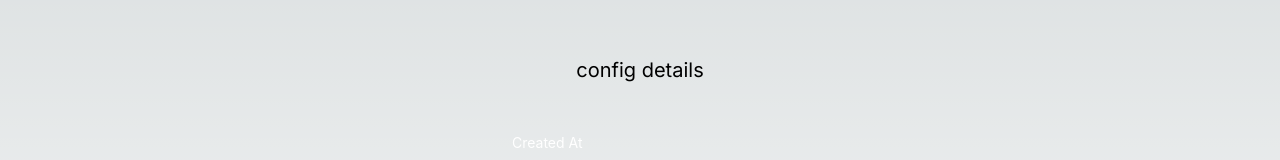
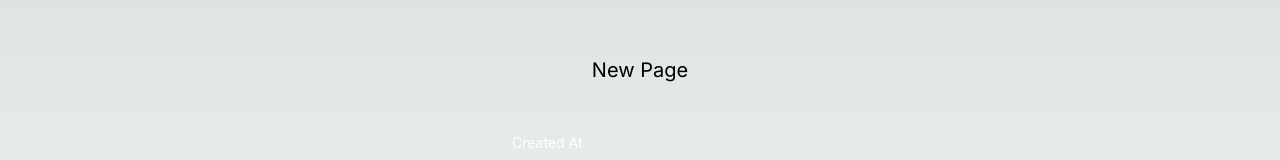
Before and after one commit to ChampionBuffalo1/fc-upm, a Next.js app: page /page_config/create in a window 1280 px wide. Shown: the part 184-344 px from the top of the page. Built offline with nearby package versions, Linux system fonts and the light colour scheme.

Commit message:
Renamed Heading

```diff
--- a/src/app/page_config/create/page.tsx
+++ b/src/app/page_config/create/page.tsx
@@ -38,7 +38,7 @@ export default function CreatePage() {
 
   return (
     <div className="flex flex-col justify-center items-center w-full h-full">
-      <span className="text-xl mb-8">config details</span>
+      <span className="text-xl mb-8">New Page</span>
       <Form
         className="w-72 p-4"
         form={form}
```
